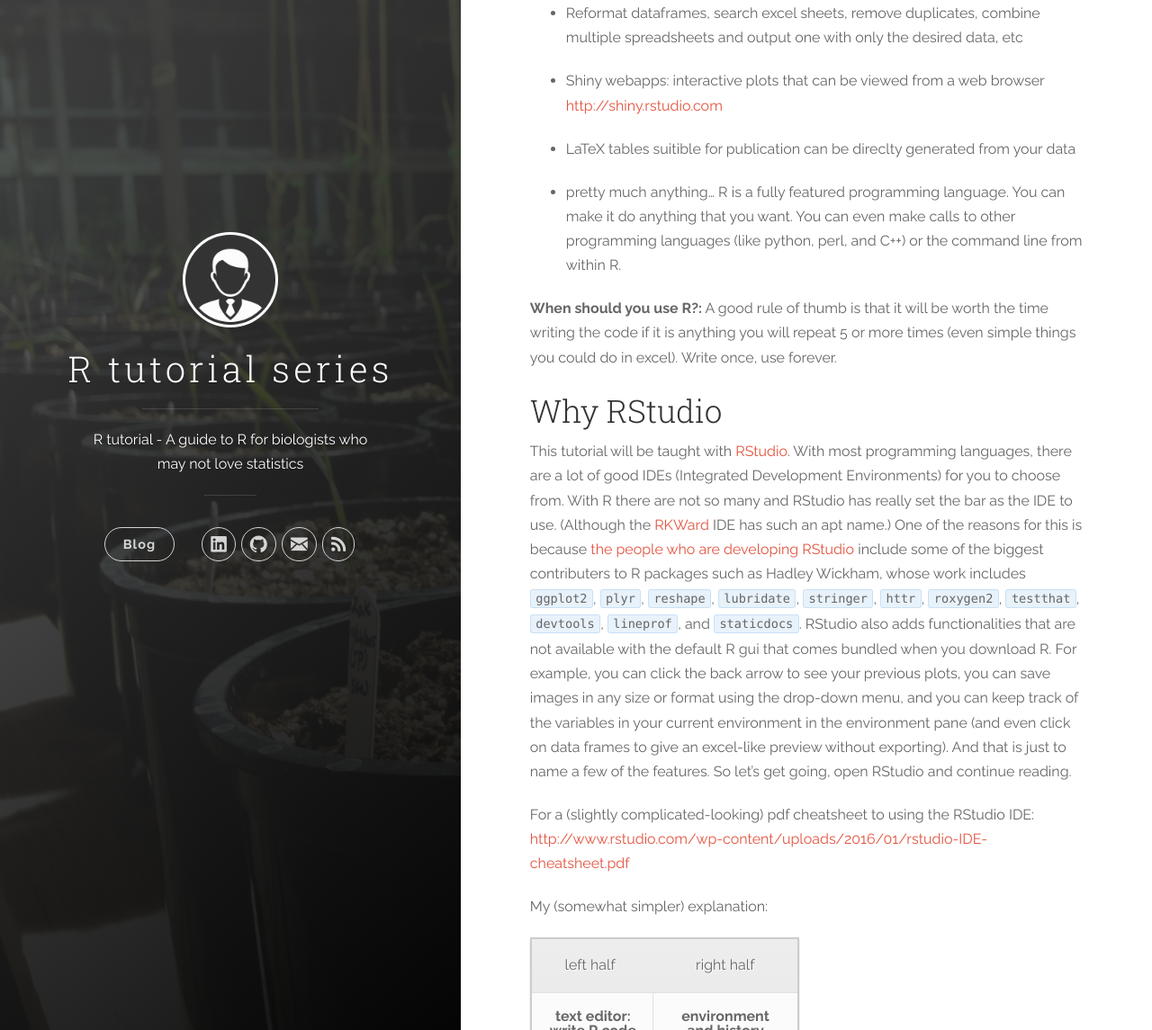
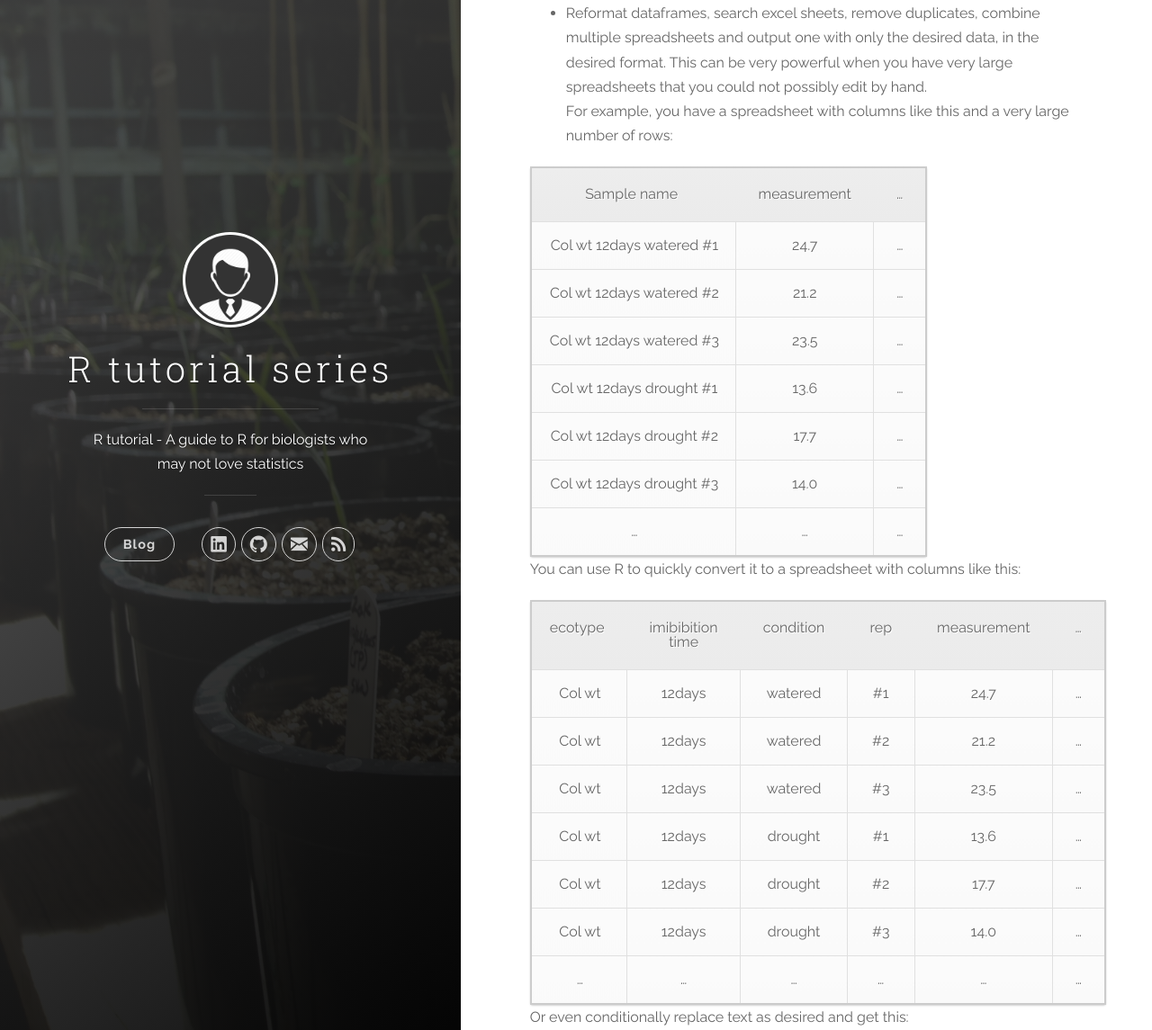
Before and after one commit to bakuhatsu/Rsite, a Jekyll site: the page built from _posts/2016-04-14-Getting-started-with-R.markdown, in a window 1280 px wide and 1400 px high, scrolled down 1889 px. Shown: the part 255-1400 px from the top of the window at 90% size. Built offline with Jekyll 4.4.1, drawn with Linux system fonts in a browser that asks for light colours; nearby versions of some CDN libraries; Markdown is read by kramdown in place of the engine named in the settings; some of the changed text lies outside the part shown.

Commit message:
Added an example for manipulating tables.

```diff
--- a/_posts/2016-04-14-Getting-started-with-R.markdown
+++ b/_posts/2016-04-14-Getting-started-with-R.markdown
@@ -25,7 +25,42 @@
 ![image](http://www.ncbi.nlm.nih.gov/pmc/articles/PMC3921174/bin/cin-13-2014-013f1.jpg)
 *Circular plots by OmicCircos of expression, CNV, and fusion proteins in 15 Her2 subtype samples from TCGA breast cancer data. Circular tracks from outside to inside: genome positions by chromosomes (black lines are cytobands), expression heatmap of 2000 most variable genes whose locations are indicated by elbow connectors, CNVs (red: gain, blue: loss), correlation p-values between expression and CNV, fusion proteins (intra/inter chromosomes: red/blue). Chromosomes 1–22 are shown in the right half of the circle. Zoomed chromosomes 11 and 17 are displayed in the left half.*
 
-- Reformat dataframes, search excel sheets, remove duplicates, combine multiple spreadsheets and output one with only the desired data, etc
+- Reformat dataframes, search excel sheets, remove duplicates, combine multiple spreadsheets and output one with only the desired data, in the desired format.  This can be very powerful when you have very large spreadsheets that you could not possibly edit by hand.
+For example, you have a spreadsheet with columns like this and a very large number of rows:
+
+| Sample name		| measurement	 | ... |
+|:-----------------:|:---------------:|:---------------:|
+| Col wt 12days watered #1  	| 24.7 | ... |
+| Col wt 12days watered #2  	| 21.2 | ... |
+| Col wt 12days watered #3  	| 23.5 | ... |
+| Col wt 12days drought #1  	| 13.6 | ... |
+| Col wt 12days drought #2  	| 17.7 | ... |
+| Col wt 12days drought #3  	| 14.0 | ... |
+| ...  	| ... | ... |
+
+You can use R to quickly convert it to a spreadsheet with columns like this:
+
+| ecotype | imibibition time | condition | rep		| measurement	 | ... |
+|:------:|:------:|:------:|:------:|:------:|:------:|
+| Col wt | 12days | watered | #1	| 24.7 | ... |
+| Col wt | 12days | watered | #2	| 21.2 | ... |
+| Col wt | 12days | watered | #3	| 23.5 | ... |
+| Col wt | 12days | drought | #1	| 13.6 | ... |
+| Col wt | 12days | drought | #2	| 17.7 | ... |
+| Col wt | 12days | drought | #3	| 14.0 | ... |
+| ... | ... | ... | ... | ... | ... |
+
+Or even conditionally replace text as desired and get this:
+
+| ecotype | imibibition <br>time (days) | Well Watered <br>or Water Stress | rep		| measurement	 | ... |
+|:------:|:------:|:------:|:------:|:------:|:------:|
+| Col wt | 12 | WW | 1	| 24.7 | ... |
+| Col wt | 12 | WW | 2	| 21.2 | ... |
+| Col wt | 12 | WW | 3	| 23.5 | ... |
+| Col wt | 12 | WS | 1	| 13.6 | ... |
+| Col wt | 12 | WS | 2	| 17.7 | ... |
+| Col wt | 12 | WS | 3	| 14.0 | ... |
+| ... | ... | ... | ... | ... | ... |
 
 - Shiny webapps: interactive plots that can be viewed from a web browser [http://shiny.rstudio.com](http://shiny.rstudio.com)
 
```
